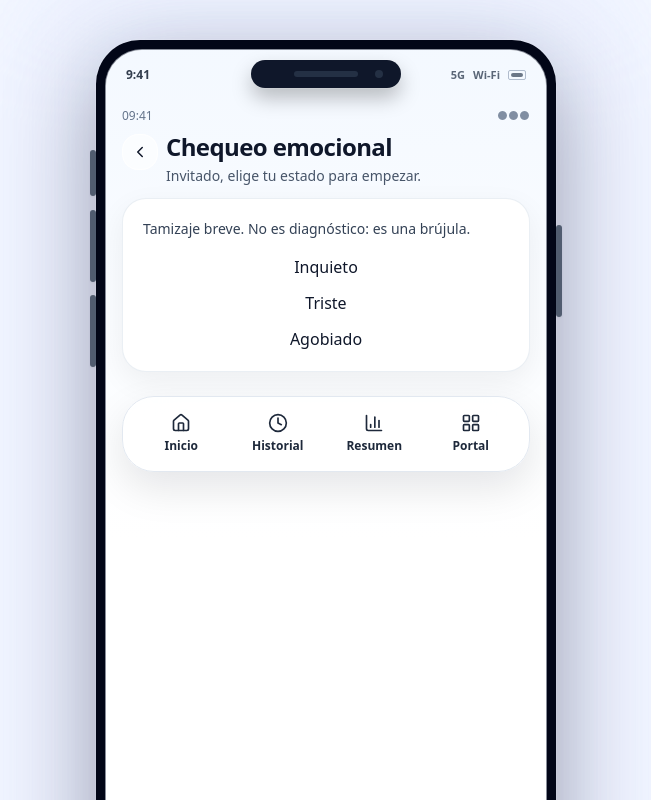
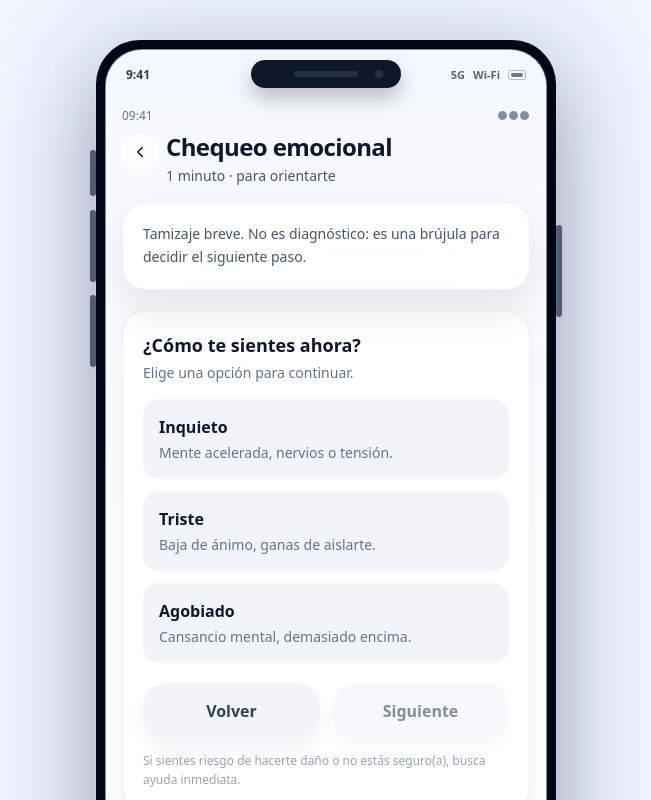
Before and after one commit to faviomosquera22/VITAQR, a Next.js app: page /demo/emocional in a window 1280 px wide. Shown: the top 800 px of the page, without its empty margins (314-965 px from the left). Built offline with nearby package versions, Linux system fonts and the light colour scheme.

Commit message:
Refactor emotional page to use mood selection

```diff
--- a/app/demo/emocional/page.tsx
+++ b/app/demo/emocional/page.tsx
@@ -1,43 +1,82 @@
 "use client";
 
+import { useState } from "react";
+import Link from "next/link";
 import { PhoneFrame } from "@/components/PhoneFrame";
 import { NavBar } from "@/components/NavBar";
-import { TabBar } from "@/components/TabBar";
-import { loadState, saveState, type Feeling } from "@/lib/state";
-import Link from "next/link";
-import { useEffect, useState } from "react";
+
+const MOODS = [
+  { id: "inquieto", title: "Inquieto", desc: "Mente acelerada, nervios o tensión." },
+  { id: "triste", title: "Triste", desc: "Baja de ánimo, ganas de aislarte." },
+  { id: "agobiado", title: "Agobiado", desc: "Cansancio mental, demasiado encima." },
+];
 
 export default function EmocionalPage() {
-  const [alias, setAlias] = useState("Invitado");
+  const [mood, setMood] = useState<string>("");
 
-  useEffect(() => {
-    const s = loadState();
-    setAlias(s.alias || "Invitado");
-  }, []);
-
-  function setFeeling(f: Feeling) {
-    const s = loadState();
-    saveState({
-      ...s,
-      emotional: { ...(s.emotional ?? { answers: {} }), feeling: f, answers: {}, score: undefined, level: undefined },
-    });
+  function next() {
+    try {
+      sessionStorage.setItem("vita_emotional_mood_v1", mood);
+    } catch {}
+    window.location.href = "/demo/emocional/preguntas";
   }
 
   return (
     <PhoneFrame>
-      <NavBar title="Chequeo emocional" subtitle={`${alias}, elige tu estado para empezar.`} showBack />
+      <NavBar title="Chequeo emocional" subtitle="1 minuto · para orientarte" showBack />
 
-      <div className="ios-card p-5">
-        <p className="text-sm text-slate-700">Tamizaje breve. No es diagnóstico: es una brújula.</p>
+      <div className="mt-4 ios-card-soft p-5">
+        <p className="text-sm text-slate-600 leading-relaxed">
+          Tamizaje breve. No es diagnóstico: es una brújula para decidir el siguiente paso.
+        </p>
+      </div>
+
+      <div className="mt-5 ios-card p-5">
+        <p className="text-lg font-semibold">¿Cómo te sientes ahora?</p>
+        <p className="mt-1 text-sm text-slate-500">Elige una opción para continuar.</p>
 
         <div className="mt-4 grid gap-3">
-          <Link href="/demo/emocional/test" onClick={() => setFeeling("Inquieto")} className="btn-primary text-center">Inquieto</Link>
-          <Link href="/demo/emocional/test" onClick={() => setFeeling("Triste")} className="btn-secondary text-center">Triste</Link>
-          <Link href="/demo/emocional/test" onClick={() => setFeeling("Agobiado")} className="btn-secondary text-center">Agobiado</Link>
+          {MOODS.map((m) => {
+            const active = mood === m.id;
+            return (
+              <button
+                key={m.id}
+                type="button"
+                aria-pressed={active}
+                onClick={() => setMood(m.id)}
+                className={`ios-pill-row ${active ? "ios-pill-row-on" : ""}`}
+              >
+                <div className="flex items-center justify-between gap-3">
+                  <div className="min-w-0">
+                    <p className="font-semibold">{m.title}</p>
+                    <p className="mt-1 text-sm text-slate-500 font-normal">{m.desc}</p>
+                  </div>
+                  {active ? <span className="text-blue-600 font-bold">✓</span> : null}
+                </div>
+              </button>
+            );
+          })}
         </div>
+
+        <div className="mt-5 grid grid-cols-2 gap-3">
+          <Link href="/demo" className="ios-btn-secondary w-full text-center">
+            Volver
+          </Link>
+
+          <button
+            type="button"
+            className={`w-full text-center ${mood ? "ios-btn-primary" : "ios-btn-secondary opacity-60"}`}
+            disabled={!mood}
+            onClick={next}
+          >
+            Siguiente
+          </button>
+        </div>
+
+        <p className="mt-3 text-xs text-slate-400 leading-relaxed">
+          Si sientes riesgo de hacerte daño o no estás seguro(a), busca ayuda inmediata.
+        </p>
       </div>
-
-      <TabBar />
     </PhoneFrame>
   );
 }
```
